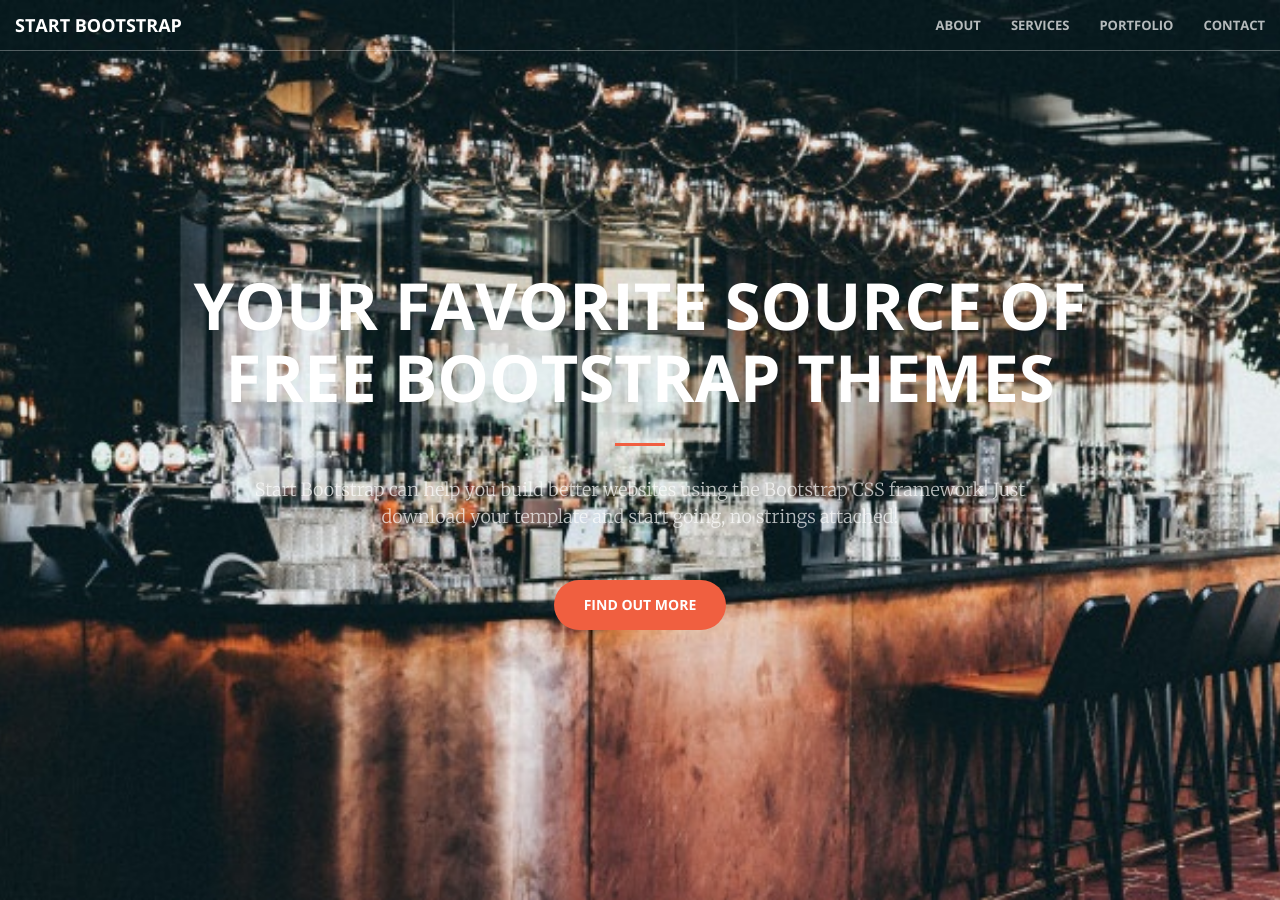
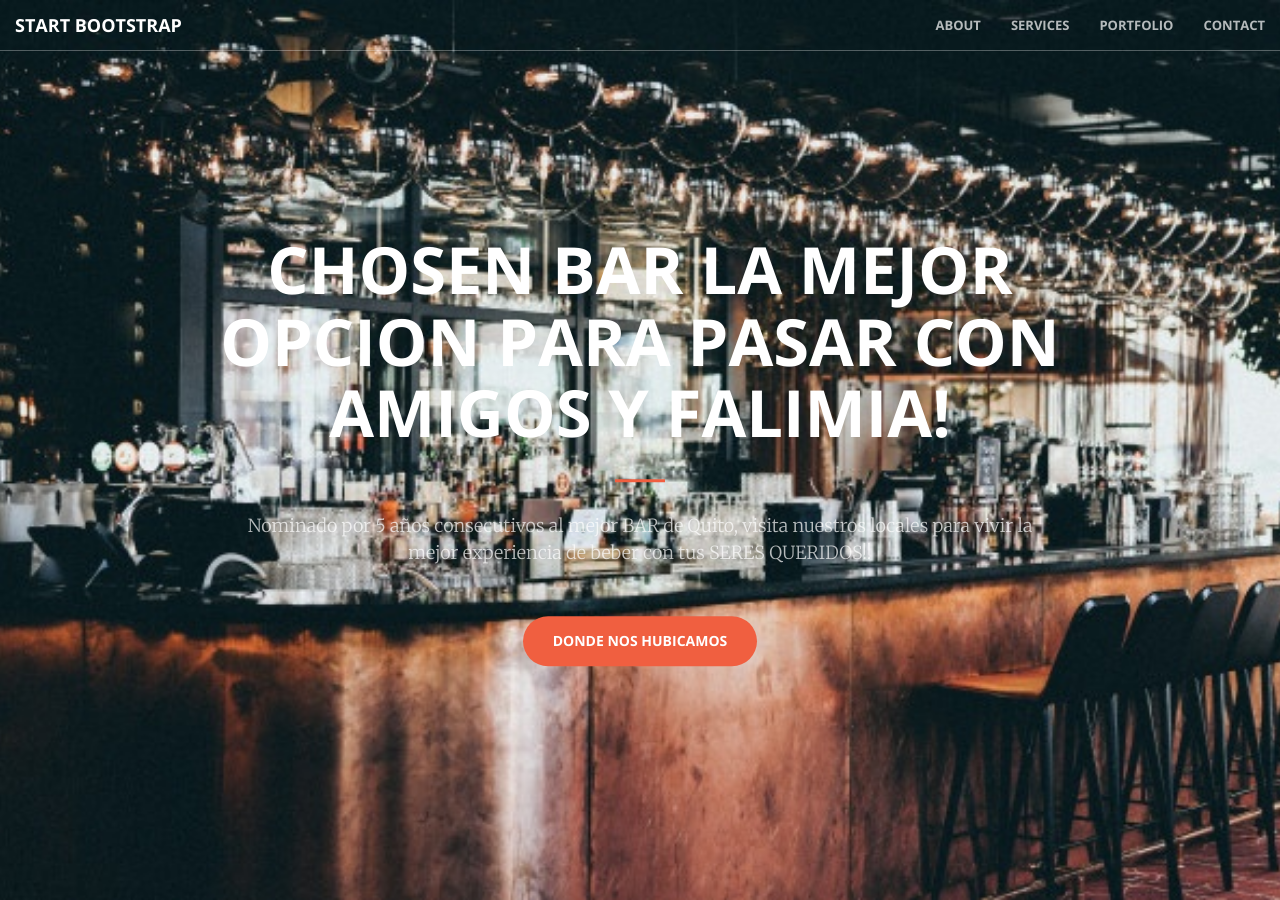
Before and after one commit to testaccountam/creativethemepruebas, a Jekyll site: the page built from index.html, in a window 1280 px wide and 900 px high. Built offline with Jekyll 4.4.1, drawn with Linux system fonts in a browser that asks for light colours.

Commit message:
Update header.html

```diff
--- a/_includes/header.html
+++ b/_includes/header.html
@@ -1,10 +1,10 @@
 <header>
     <div class="header-content">
         <div class="header-content-inner">
-            <h1>Your Favorite Source of Free Bootstrap Themes</h1>
+            <h1> CHOSEN BAR LA MEJOR OPCION PARA PASAR CON AMIGOS Y FALIMIA!</h1>
             <hr>
-            <p>Start Bootstrap can help you build better websites using the Bootstrap CSS framework! Just download your template and start going, no strings attached!</p>
-            <a href="#about" class="btn btn-primary btn-xl page-scroll">Find Out More</a>
+            <p>Nominado por 5 años consecutivos al mejor BAR de Quito, visita nuestros locales para vivir la mejor experiencia de beber con tus SERES QUERIDOS!!</p>
+            <a href="#about" class="btn btn-primary btn-xl page-scroll">DONDE NOS HUBICAMOS</a>
         </div>
     </div>
 </header>
```
